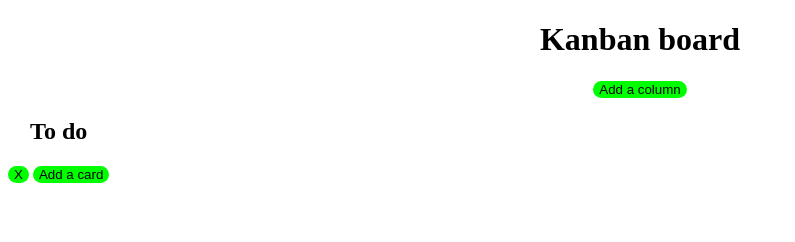
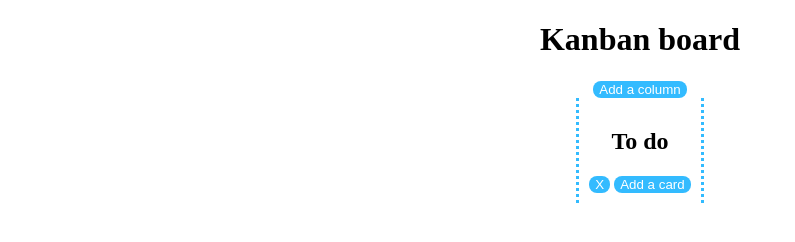
Before and after one commit to barthek7/MyTrello, a plain HTML site: page index.html in a window 1280 px wide. Shown: the whole page, without its empty margins (0-795 px from the left). Drawn offline with nearby package versions, Linux system fonts and the light colour scheme.

Commit message:
Add styling to board

```diff
--- a/index.html
+++ b/index.html
@@ -17,7 +17,7 @@
 <script id="column-template" type="x-tmpl-mustache">
     <div class="column">
         <h2 class="column-title">{{ name }}</h2>
-        <ul id={{ id }} class="column-card-list"></ul>
+        <ul id="{{ id }}" class="column-card-list"></ul>
         <button class="btn-delete">X</button>
         <button class="add-card">Add a card</button>
     </div>
--- a/sass/style.scss
+++ b/sass/style.scss
@@ -0,0 +1,37 @@
+* {
+    box-sizing: border-box;
+}
+#board {
+    text-align: center;
+    button{
+        border-radius: 8px;
+        cursor: pointer;
+        border: none;
+        background-color: #3bf;
+        color: #fff;
+    }
+    .column-container{
+        display: block;
+        box-shadow: none;
+    }
+    div {
+        display: inline-block;
+        margin: 0 15px;
+        .column {
+            border-left: 3px dotted #3bf;
+            border-right: 3px dotted #3bf;
+            padding: 10px;
+            &>.column-card-list {
+                padding: 0px;
+            }
+            &>.column-card-list>li {
+                box-shadow: 10px 10px 10px #bbb;
+                list-style-type: none;
+                padding: 0px;
+            }
+            &>.column-card-list>li>.card>p {
+                font-style: italic;
+            }
+        }
+    }
+}
```
Also changed, not shown: css/style.css.
